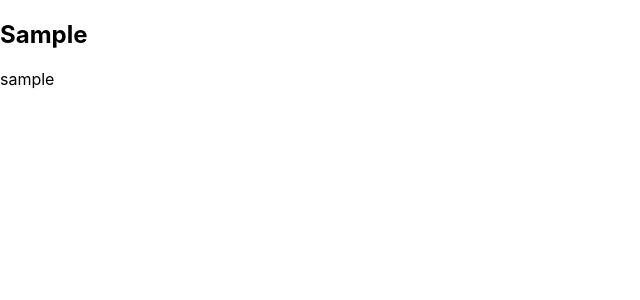
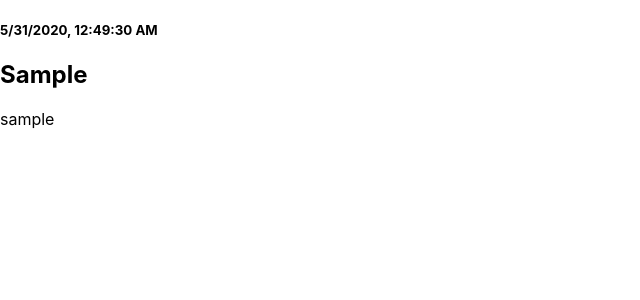
Before and after one commit to mc2522/Notetaking_App, a React (Create React App) app: page / in a window 1280 px wide. Shown: the top 300 px of the page, without its empty margins (0-640 px from the left). Built offline with nearby package versions, Linux system fonts and the light colour scheme.

Commit message:
progress on note component, added title, content, and date edited/added

```diff
--- a/src/Note.js
+++ b/src/Note.js
@@ -12,7 +12,7 @@ class Note extends Component {
 
     componentDidMount() {
         this.setState({
-            date: new Date(),
+            date: new Date().toLocaleString(),
             title: this.props.title,
             text: this.props.text
         })
@@ -21,6 +21,7 @@ class Note extends Component {
     render() {
         return (
             <div>
+                <h5>{this.state.date}</h5>
                 <h2>{this.state.title}</h2>
                 <p>{this.state.text}</p>
             </div>
```
